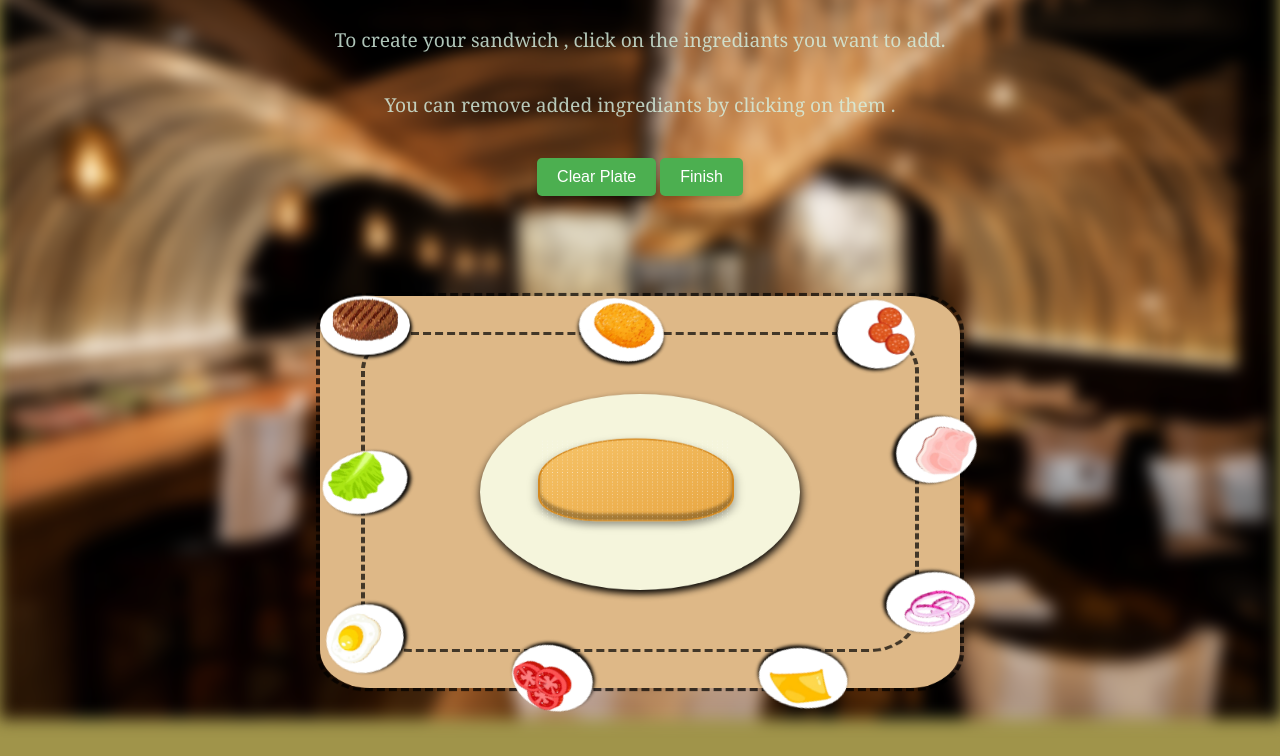
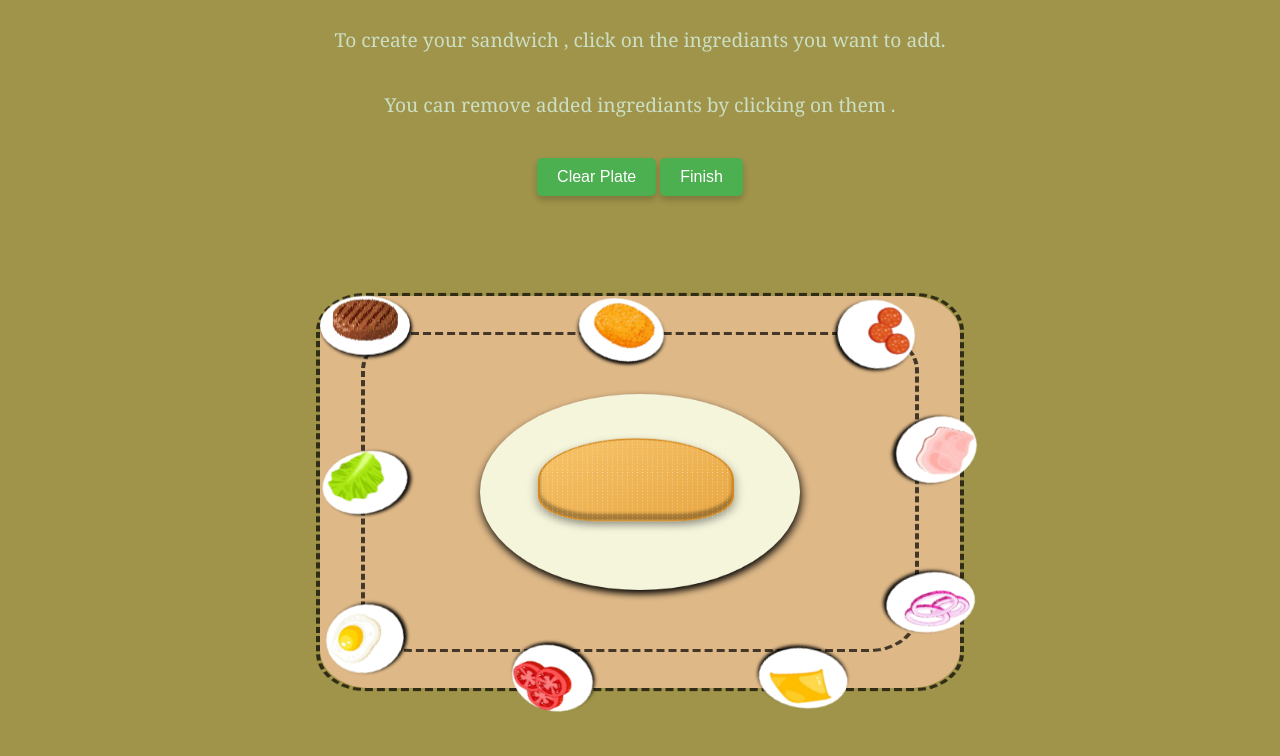
Before and after one commit to Mohssine-CHKIRIDA/Sandwich-Maker, a plain HTML site: page index.html in a window 1280 px wide. Shown: the part 81-837 px from the top of the page. Drawn offline with Linux system fonts and the light colour scheme.

Commit message:
Update projet.css

```diff
--- a/projet.css
+++ b/projet.css
@@ -9,7 +9,7 @@ body {
 
 }
 .bg-image {
-  background-image: url("/Sandwich-Maker/images/Night-Front-scaled.jpg");
+
   filter: blur(8px);
   -webkit-filter: blur(8px);
   position: fixed;
```
